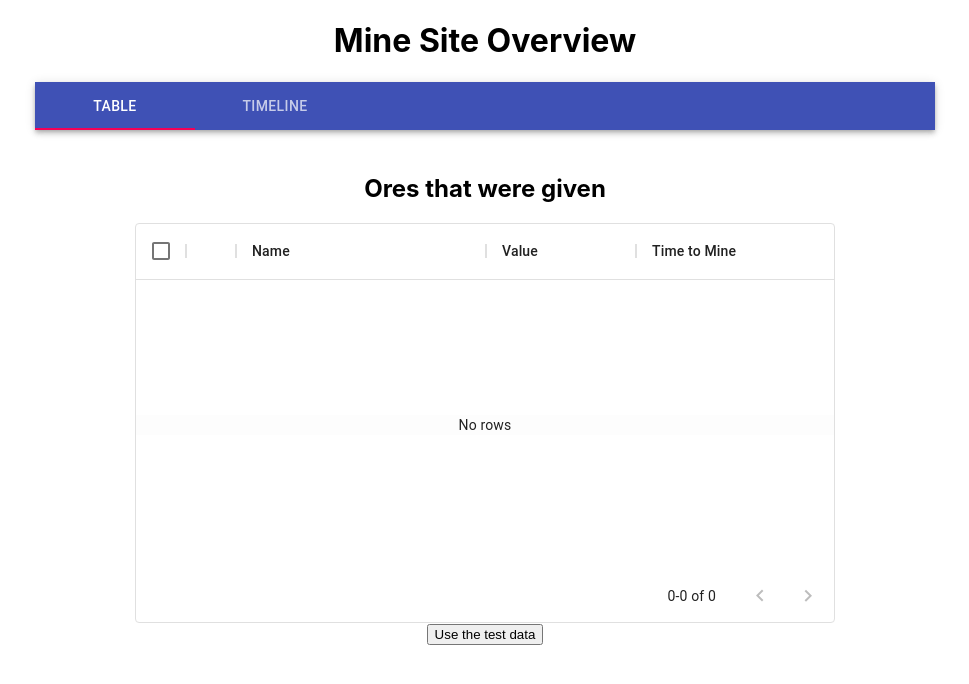
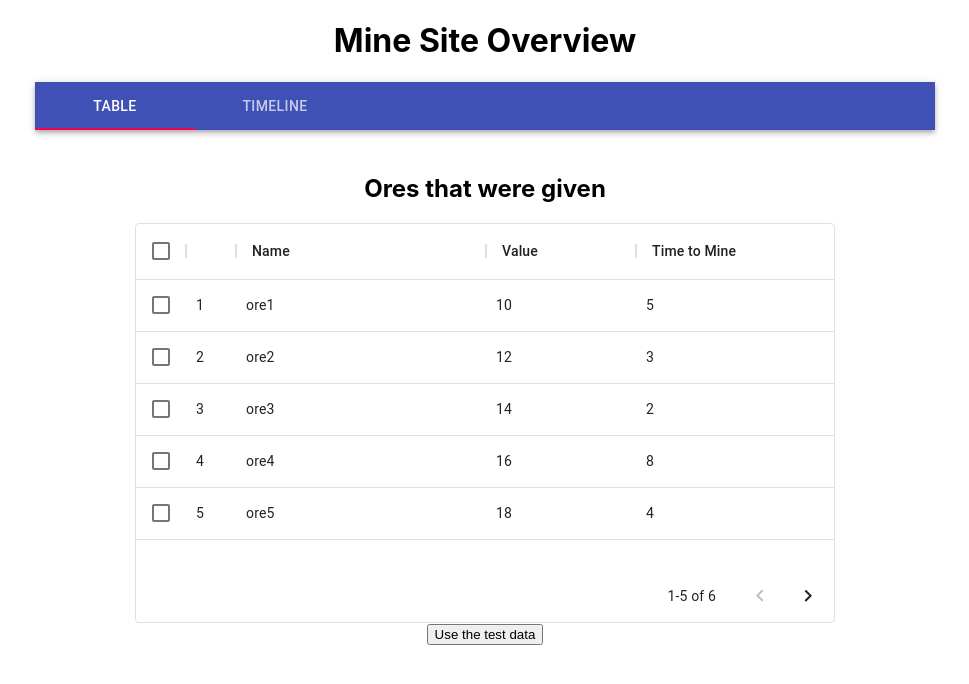
Before and after one commit to Samir70/topcoder-learning-react, a React (Create React App) app: page / in a window 1280 px wide. Shown: the top 684 px of the page, without its empty margins (155-1124 px from the left). Built offline with nearby package versions, Linux system fonts and the light colour scheme.

Commit message:
add the example data from description

```diff
--- a/src/App.js
+++ b/src/App.js
@@ -64,7 +64,13 @@ function makeTimeLine(arr) {
 
 function App() {
   const [oreList, setOreList] = useState([
-    { id: "1", name: "", value: 0, timeToMine: 0 }
+    // { id: "1", name: "", value: 0, timeToMine: 0 }
+    { id:"1", name: "ore1", value: 10, timeToMine: 5 },
+    { id:"2", name: "ore2", value: 12, timeToMine: 3 },
+    { id:"3", name: "ore3", value: 14, timeToMine: 2 },
+    { id:"4", name: "ore4", value: 16, timeToMine: 8 },
+    { id:"5", name: "ore5", value: 18, timeToMine: 4 },
+    { id:"6", name: "ore6", value: 20, timeToMine: 6 }
   ]);
   const [value, setValue] = useState(0);
   const [tLineItems, setTLineItems] = useState([])
@@ -90,7 +96,7 @@ function App() {
             pageSize={5}
             rowsPerPageOptions={[5]}
             checkboxSelection
-            // disableSelectionOnClick
+            disableSelectionOnClick
             onSelectionModelChange={
               items => {
                 setSelectedRows(items)
```
Lines whose indentation alone changed are shown as unchanged.
